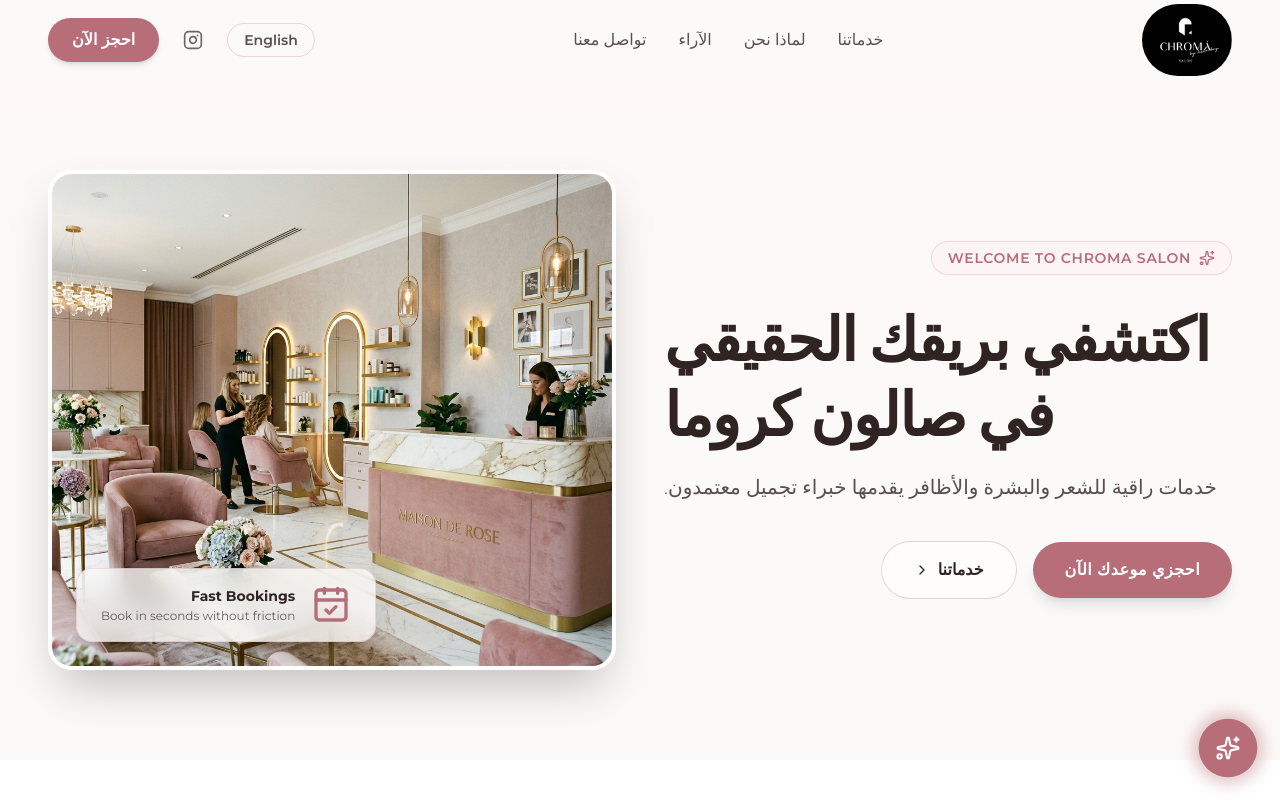
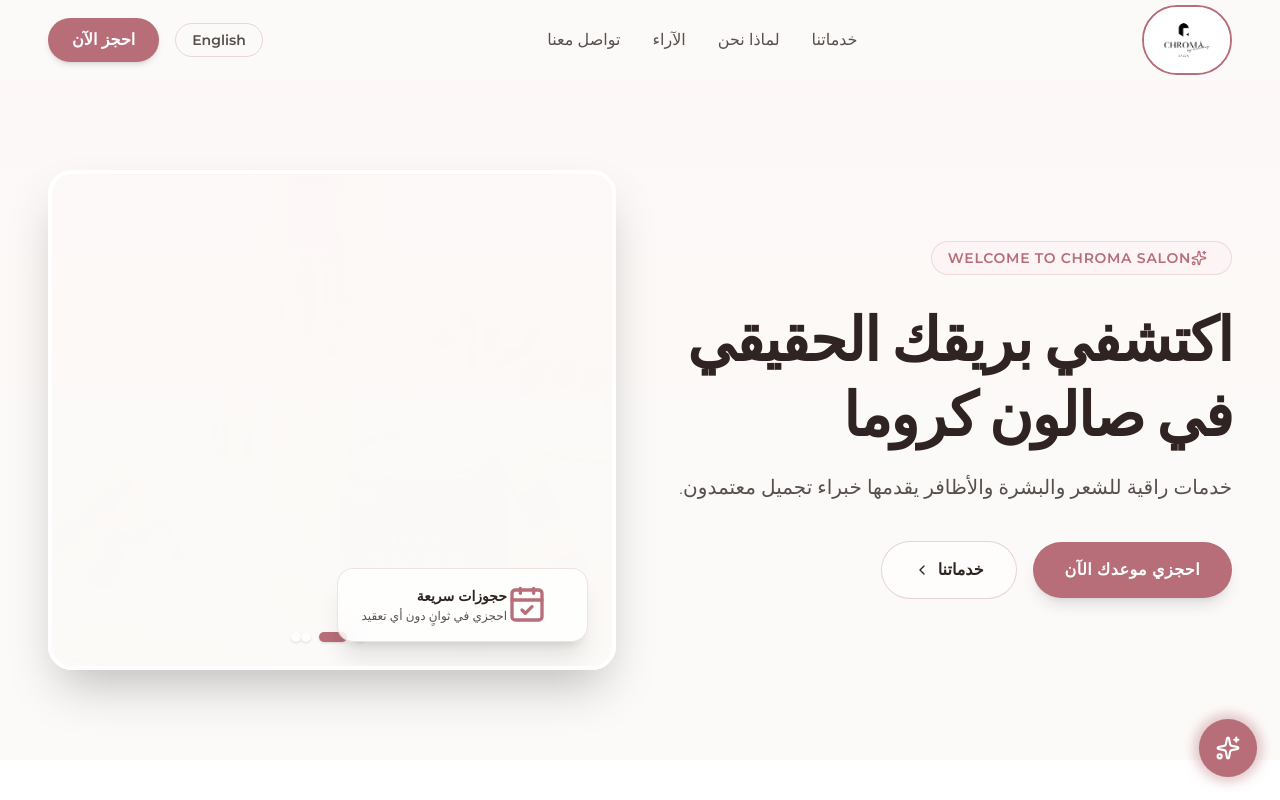
Before and after one commit to youssef-shaaban-dev/chroma-salon, a Next.js app: page /ar in a window 1280 px wide. Shown: the top 800 px of the page. Built offline with nearby package versions, Linux system fonts and the light colour scheme; a web font is replaced by a local one.

Commit message:
feat: implement localization and footer component for Chroma Salon website

```diff
--- a/messages/ar.json
+++ b/messages/ar.json
@@ -10,7 +10,9 @@
     "hero": {
       "h1": "اكتشفي بريقك الحقيقي في صالون كروما",
       "sub": "خدمات راقية للشعر والبشرة والأظافر يقدمها خبراء تجميل معتمدون.",
-      "cta": "احجزي موعدك الآن"
+      "cta": "احجزي موعدك الآن",
+      "badgeTitle": "حجوزات سريعة",
+      "badgeDesc": "احجزي في ثوانٍ دون أي تعقيد"
     },
     "whyUs": {
       "title": "لماذا تختارين صالون كروما",
@@ -111,7 +113,7 @@
       "info": "معلوماتنا",
       "help": "مساعدة فورية",
       "hours": "أوقات العمل: من الإثنين إلى السبت: 10 صباحًا - 9 مساءً | الأحد: مغلق",
-      "location": "جادة الجمال الفاخر، منطقة أب تاون، الطابق الخامس",
+      "location": "شارع فوزي المغربي، عمان، الأردن",
       "copy": "© 2026 صالون كروما. جميع الحقوق محفوظة.",
       "callUs": "اتصل بنا الآن",
       "chatUs": "الواتساب"
--- a/messages/en.json
+++ b/messages/en.json
@@ -10,7 +10,9 @@
     "hero": {
       "h1": "Discover Your True Radiance at Chroma Salon",
       "sub": "Premium hair, skin, and nail services by certified beauty experts.",
-      "cta": "Book Your Appointment Now"
+      "cta": "Book Your Appointment Now",
+      "badgeTitle": "Fast Bookings",
+      "badgeDesc": "Book in seconds without friction"
     },
     "whyUs": {
       "title": "Why Choose Chroma Salon",
@@ -111,7 +113,7 @@
       "info": "Our Information",
       "help": "Instant Help",
       "hours": "Hours: Mon - Sat: 10am - 9pm | Sun: Closed",
-      "location": "Luxury Beauty Blvd, Uptown District, 5th Floor",
+      "location": "Fawzi Al-Mughrabi St., Amman, Jordan",
       "copy": "© 2026 Chroma Salon. All Rights Reserved.",
       "callUs": "Call Us Now",
       "chatUs": "WhatsApp"
--- a/src/app/[locale]/HomeClient.tsx
+++ b/src/app/[locale]/HomeClient.tsx
@@ -8,7 +8,6 @@ import Services from "../../components/Services";
 import GallerySection from "../../components/GallerySection";
 import Testimonials from "../../components/Testimonials";
 import FaqSection from "../../components/FaqSection";
-import CtaSection from "../../components/CtaSection";
 import Footer from "../../components/Footer";
 import FloatingContact from "../../components/FloatingContact";
 import { PageData } from "../../lib/data";
@@ -53,7 +52,6 @@ export default function HomeClient({
         <GallerySection t={t} />
         <Testimonials t={t} />
         <FaqSection t={t} />
-        <CtaSection t={t} />
       </main>
       <Footer t={t} scrollToSection={scrollToSection} />
     </div>
--- a/src/components/Footer.tsx
+++ b/src/components/Footer.tsx
@@ -1,7 +1,7 @@
 "use client";
 
 import Image from "next/image";
-import { Sparkles, Phone, MessageCircle } from "lucide-react";
+import { Phone, MessageCircle, MapPin } from "lucide-react";
 import { InstagramIcon } from "./InstagramIcon";
 
 
@@ -58,7 +58,17 @@ export default function Footer({ t, scrollToSection }: FooterProps) {
             {t.footer.info}
           </h4>
           <p className="text-sm font-light text-white/70">{t.footer.hours}</p>
-          <p className="text-sm font-light text-white/70">{t.footer.location}</p>
+          <p className="text-sm font-light text-white/70">
+            <a
+              href="https://www.google.com/maps/search/?api=1&query=Chroma+by+Hair+Boy+Amman"
+              target="_blank"
+              rel="noopener noreferrer"
+              className="hover:text-brand-rose hover:underline underline-offset-4 flex items-center gap-2 transition duration-200"
+            >
+              <MapPin className="w-4 h-4 text-brand-rose flex-shrink-0" />
+              <span>{t.footer.location}</span>
+            </a>
+          </p>
         </div>
 
         {/* Call to Action Call now */}
@@ -98,12 +108,14 @@ export default function Footer({ t, scrollToSection }: FooterProps) {
           >
             {t.nav.services}
           </button>
-          <button
-            onClick={() => scrollToSection("booking")}
+          <a
+            href="https://wa.me/962799639434"
+            target="_blank"
+            rel="noopener noreferrer"
             className="hover:text-brand-rose transition duration-200"
           >
             {t.nav.bookBtn}
-          </button>
+          </a>
         </div>
       </div>
     </footer>
--- a/src/components/GallerySection.tsx
+++ b/src/components/GallerySection.tsx
@@ -1,6 +1,5 @@
 "use client";
 
-import Image from "next/image";
 import { motion } from "framer-motion";
 import { PageData, fadeInUp, staggerContainer } from "../lib/data";
 
@@ -8,11 +7,11 @@ interface GallerySectionProps {
   t: PageData;
 }
 
-const GALLERY_IMAGES = [
-  { src: "/hero.png", alt: "Signature Hairstyling" },
-  { src: "/services.png", alt: "Skincare Transformation" },
-  { src: "/skincare_treatment.png", alt: "Bridal Glow" },
-  { src: "/bridal_styling.png", alt: "Ultimate Care" },
+const GALLERY_ITEMS = [
+  { src: "/chroma.mp4", alt: "Signature Transformation", fallback: "/chroma.mp4" },
+  { src: "/chroma-2.mp4", alt: "Master Artistry", fallback: "/chroma-2.mp4" },
+  { src: "/chroma-3.mp4", alt: "Special Occasions & Styling", fallback: "/chroma.mp4" },
+  { src: "/chroma-4.mp4", alt: "Complete Luxury Care", fallback: "/chroma-2.mp4" },
 ];
 
 export default function GallerySection({ t }: GallerySectionProps) {
@@ -42,24 +41,38 @@ export default function GallerySection({ t }: GallerySectionProps) {
           whileInView="visible"
           viewport={{ once: true }}
           variants={staggerContainer}
-          className="grid grid-cols-1 sm:grid-cols-2 gap-8"
+          className="grid grid-cols-1 sm:grid-cols-2 lg:grid-cols-4 gap-8"
         >
-          {GALLERY_IMAGES.map((img, index) => (
+          {GALLERY_ITEMS.map((item, index) => (
             <motion.div
               key={index}
               variants={fadeInUp}
               whileHover={{ scale: 1.02 }}
-              className="relative aspect-[4/3] rounded-3xl overflow-hidden shadow-md border border-brand-rose/15 group"
+              className="relative aspect-[4/5] sm:aspect-[9/16] rounded-3xl overflow-hidden shadow-md border border-brand-rose/15 bg-brand-dark flex flex-col justify-between group select-none"
             >
-              <Image
-                src={img.src}
-                alt={img.alt}
-                fill
-                sizes="(max-width: 768px) 100vw, 50vw"
-                className="object-cover object-center transform group-hover:scale-105 transition duration-500"
+              <video
+                src={item.src}
+                autoPlay
+                muted
+                loop
+                playsInline
+                onError={(e) => {
+                  e.currentTarget.src = item.fallback;
+                }}
+                className="w-full h-full object-cover object-center transform group-hover:scale-105 transition duration-500 select-none pointer-events-auto"
               />
-              <div className="absolute inset-0 bg-gradient-to-t from-brand-dark/50 via-transparent to-transparent opacity-0 group-hover:opacity-100 transition duration-300 flex items-end p-6">
-                <span className="text-white font-semibold text-lg">{img.alt}</span>
+
+              {/* Shared Glassmorphic Bottom Overlay */}
+              <div className="absolute bottom-0 inset-x-0 h-16 bg-white/70 hover:bg-white/90 backdrop-blur-md border-t border-brand-rose/15 transition duration-300 flex items-center justify-between px-5 z-20 select-none">
+                <span className="text-brand-dark font-bold text-sm sm:text-base tracking-wide truncate">
+                  {item.alt}
+                </span>
+                <span className="flex items-center space-x-1.5 rtl:space-x-reverse flex-shrink-0">
+                  <span className="w-2 h-2 rounded-full bg-brand-rose animate-pulse" />
+                  <span className="text-brand-rose font-bold text-xs uppercase tracking-wider">
+                    Live
+                  </span>
+                </span>
               </div>
             </motion.div>
           ))}
--- a/src/components/Header.tsx
+++ b/src/components/Header.tsx
@@ -5,7 +5,6 @@ import Image from "next/image";
 import { motion, AnimatePresence } from "framer-motion";
 import { Menu, X } from "lucide-react";
 import { useLocale } from "next-intl";
-import { InstagramIcon } from "./InstagramIcon";
 import { PageData } from "../lib/data";
 
 interface HeaderProps {
@@ -39,11 +38,11 @@ export default function Header({ t, scrolled, scrollToSection }: HeaderProps) {
           onClick={() => window.scrollTo({ top: 0, behavior: "smooth" })}
         >
           <Image
-            src="/black-logo.jpeg"
+            src="/white-logo.jpg"
             alt="Chroma Salon Logo"
             width={90}
             height={90}
-            className="rounded-full object-cover"
+            className="rounded-full object-cover border-2 border-brand-rose"
           />
         </div>
 
@@ -68,12 +67,14 @@ export default function Header({ t, scrolled, scrollToSection }: HeaderProps) {
           >
             {t.nav.testimonials}
           </button>
-          <button
-            onClick={() => handleLinkClick("cta")}
+          <a
+            href="https://wa.me/962799639434"
+            target="_blank"
+            rel="noopener noreferrer"
             className="text-brand-dark/80 hover:text-brand-rose font-medium transition duration-200"
           >
             {t.nav.contact}
-          </button>
+          </a>
         </nav>
 
         {/* Desktop Right Side CTAs */}
@@ -85,19 +86,13 @@ export default function Header({ t, scrolled, scrollToSection }: HeaderProps) {
             {locale === "en" ? "عربي" : "English"}
           </a>
           <a
-            href="https://www.instagram.com/chroma.byhairboy?igsh=M2d6YjlzajU4dnJs"
+            href="https://wa.me/962799639434"
             target="_blank"
             rel="noopener noreferrer"
-            className="p-2 text-brand-dark/70 hover:text-brand-rose transition duration-200"
-          >
-            <InstagramIcon className="w-5 h-5" />
-          </a>
-          <button
-            onClick={() => handleLinkClick("cta")}
             className="bg-brand-rose text-white hover:bg-brand-rose/90 px-6 py-2.5 rounded-full font-semibold shadow-md hover:shadow-brand-rose/20 transform transition hover:-translate-y-0.5 duration-200"
           >
             {t.nav.bookBtn}
-          </button>
+          </a>
         </div>
 
 
@@ -140,20 +135,14 @@ export default function Header({ t, scrolled, scrollToSection }: HeaderProps) {
               >
                 {t.nav.testimonials}
               </button>
-              <button
-                onClick={() => handleLinkClick("cta")}
+              <a
+                href="https://wa.me/962799639434"
+                target="_blank"
+                rel="noopener noreferrer"
+                onClick={() => setMobileMenuOpen(false)}
                 className="text-brand-dark hover:text-brand-rose transition duration-200 text-left"
               >
                 {t.nav.contact}
-              </button>
-              <a
-                href="https://www.instagram.com/chroma.byhairboy?igsh=M2d6YjlzajU4dnJs"
-                target="_blank"
-                rel="noopener noreferrer"
-                className="text-brand-dark hover:text-brand-rose transition duration-200 flex items-center justify-between"
-              >
-                <span>Instagram</span>
-                <InstagramIcon className="w-5 h-5" />
               </a>
               <a
                 href={locale === "en" ? "/ar" : "/en"}
@@ -164,12 +153,15 @@ export default function Header({ t, scrolled, scrollToSection }: HeaderProps) {
                   {locale === "en" ? "عربي" : "EN"}
                 </span>
               </a>
-              <button
-                onClick={() => handleLinkClick("cta")}
-                className="bg-brand-rose text-white w-full py-3 rounded-full text-center font-semibold shadow-md hover:shadow-brand-rose/20 transform hover:-translate-y-0.5 duration-200"
+              <a
+                href="https://wa.me/962799639434"
+                target="_blank"
+                rel="noopener noreferrer"
+                onClick={() => setMobileMenuOpen(false)}
+                className="bg-brand-rose text-white w-full py-3 rounded-full text-center font-semibold shadow-md hover:shadow-brand-rose/20 transform hover:-translate-y-0.5 duration-200 block"
               >
                 {t.nav.bookBtn}
-              </button>
+              </a>
 
             </div>
           </motion.div>
--- a/src/components/Hero.tsx
+++ b/src/components/Hero.tsx
@@ -1,8 +1,9 @@
 "use client";
 
+import { useState, useEffect } from "react";
 import Image from "next/image";
-import { motion } from "framer-motion";
-import { Sparkles, CalendarCheck, ChevronRight } from "lucide-react";
+import { motion, AnimatePresence } from "framer-motion";
+import { Sparkles, CalendarCheck, ChevronRight, ChevronLeft } from "lucide-react";
 import { fadeInUp, PageData } from "../lib/data";
 
 interface HeroProps {
@@ -10,10 +11,25 @@ interface HeroProps {
   scrollToSection: (id: string) => void;
 }
 
+const slides = [
+  { src: "/hero.png", alt: "Chroma Salon Premium Hair" },
+  { src: "/services.png", alt: "Advanced Skincare Facials" },
+  { src: "/bridal_styling.png", alt: "Exquisite Bridal Transformations" },
+  { src: "/skincare_treatment.png", alt: "Certified Salon Experts" },
+];
+
 export default function Hero({ t, scrollToSection }: HeroProps) {
+  const [activeIndex, setActiveIndex] = useState(0);
+
+  useEffect(() => {
+    const interval = setInterval(() => {
+      setActiveIndex((prev) => (prev + 1) % slides.length);
+    }, 5000);
+    return () => clearInterval(interval);
+  }, []);
 
   return (
-    <section className="relative min-h-[85vh] flex items-center justify-center py-16 px-6 lg:px-12 bg-gradient-to-b from-brand-rose-light/40 via-transparent to-transparent">
+    <section className="relative min-h-[85vh] flex items-center justify-center py-16 px-6 lg:px-12 bg-linear-to-b from-brand-rose-light/40 via-transparent to-transparent">
       <div className="max-w-7xl mx-auto w-full grid grid-cols-1 lg:grid-cols-12 gap-12 items-center">
         {/* Left Content / Text */}
         <motion.div
@@ -21,9 +37,9 @@ export default function Hero({ t, scrollToSection }: HeroProps) {
           whileInView="visible"
           viewport={{ once: true }}
           variants={fadeInUp}
-          className="lg:col-span-6 flex flex-col justify-center space-y-6 text-left"
+          className="lg:col-span-6 flex flex-col justify-center space-y-6 text-left rtl:text-right"
         >
-          <div className="inline-flex items-center space-x-2 bg-brand-rose-light border border-brand-rose/20 px-4 py-1.5 rounded-full w-fit">
+          <div className="inline-flex items-center space-x-2 rtl:space-x-reverse bg-brand-rose-light border border-brand-rose/20 px-4 py-1.5 rounded-full w-fit">
             <Sparkles className="w-4 h-4 text-brand-rose" />
             <span className="text-sm font-semibold text-brand-rose uppercase tracking-wider">
               Welcome to Chroma Salon
@@ -37,48 +53,102 @@ export default function Hero({ t, scrollToSection }: HeroProps) {
           <p className="text-lg md:text-xl text-brand-dark/80 max-w-xl font-light">
             {t.hero.sub}
           </p>
-          <div className="flex flex-col sm:flex-row items-center gap-4 pt-4">
-            <motion.button
-              onClick={() => scrollToSection("cta")}
+          <div className="flex flex-col sm:flex-row items-center gap-4 pt-4 rtl:space-x-reverse">
+            <motion.a
+              href="https://wa.me/962799639434"
+              target="_blank"
+              rel="noopener noreferrer"
               whileHover={{ scale: 1.02 }}
               whileTap={{ scale: 0.98 }}
-              className="w-full sm:w-auto bg-brand-rose text-white text-base hover:bg-brand-rose/95 px-8 py-4 rounded-full font-bold text-center tracking-wide shadow-lg hover:shadow-brand-rose/30 transition duration-300"
+              className="w-full sm:w-auto bg-brand-rose text-white text-base hover:bg-brand-rose/95 px-8 py-4 rounded-full font-bold text-center tracking-wide shadow-lg hover:shadow-brand-rose/30 transition duration-300 block"
             >
               {t.hero.cta}
-            </motion.button>
+            </motion.a>
             <button
               onClick={() => scrollToSection("services")}
               className="w-full sm:w-auto flex items-center justify-center gap-2 border border-brand-rose/30 bg-white/60 hover:bg-white text-brand-dark text-base px-8 py-4 rounded-full font-bold transition duration-300"
             >
               <span>{t.nav.services}</span>
-              <ChevronRight className="w-4 h-4" />
+              <ChevronRight className="w-4 h-4 rtl:rotate-180" />
             </button>
           </div>
         </motion.div>
 
-        {/* Right Side / Premium Visual */}
+        {/* Right Side / Premium Visual Slider */}
         <motion.div
           initial={{ opacity: 0, scale: 0.95 }}
           whileInView={{ opacity: 1, scale: 1 }}
           viewport={{ once: true }}
           transition={{ duration: 0.9, delay: 0.2, ease: [0.16, 1, 0.3, 1] }}
-          className="lg:col-span-6 relative aspect-square sm:aspect-video lg:aspect-auto w-full h-[400px] sm:h-[500px] rounded-3xl overflow-hidden shadow-2xl border-4 border-white"
+          className="lg:col-span-6 relative aspect-square sm:aspect-video lg:aspect-auto w-full h-[400px] sm:h-[500px] rounded-3xl overflow-hidden shadow-2xl border-4 border-white select-none group"
         >
-          <Image
-            src="/hero.png"
-            alt="Chroma Salon Luxury Aesthetic"
-            fill
-            priority
-            sizes="(max-width: 768px) 100vw, 50vw"
-            className="object-cover object-center transition duration-500 hover:scale-105"
-          />
+          <AnimatePresence mode="wait">
+            <motion.div
+              key={activeIndex}
+              initial={{ opacity: 0, scale: 1.05 }}
+              animate={{ opacity: 1, scale: 1 }}
+              exit={{ opacity: 0, scale: 0.95 }}
+              transition={{ duration: 0.8, ease: "easeInOut" }}
+              className="absolute inset-0 w-full h-full"
+            >
+              <Image
+                src={slides[activeIndex].src}
+                alt={slides[activeIndex].alt}
+                fill
+                priority
+                sizes="(max-width: 768px) 100vw, 50vw"
+                className="object-cover object-center"
+              />
+            </motion.div>
+          </AnimatePresence>
+
+          {/* Navigation Arrows on Slider */}
+          <div className="absolute inset-x-4 top-1/2 -translate-y-1/2 flex justify-between items-center pointer-events-none opacity-0 group-hover:opacity-100 transition duration-300 z-20">
+            <button
+              onClick={(e) => {
+                e.stopPropagation();
+                setActiveIndex((prev) => (prev === 0 ? slides.length - 1 : prev - 1));
+              }}
+              className="w-11 h-11 rounded-full bg-white/40 hover:bg-white/90 backdrop-blur-md border border-white/20 text-brand-dark hover:text-brand-rose flex items-center justify-center pointer-events-auto transition duration-300 shadow-md hover:shadow-lg"
+              aria-label="Previous slide"
+            >
+              <ChevronLeft className="w-5 h-5 rtl:rotate-180" />
+            </button>
+            <button
+              onClick={(e) => {
+                e.stopPropagation();
+                setActiveIndex((prev) => (prev + 1) % slides.length);
+              }}
+              className="w-11 h-11 rounded-full bg-white/40 hover:bg-white/90 backdrop-blur-md border border-white/20 text-brand-dark hover:text-brand-rose flex items-center justify-center pointer-events-auto transition duration-300 shadow-md hover:shadow-lg"
+              aria-label="Next slide"
+            >
+              <ChevronRight className="w-5 h-5 rtl:rotate-180" />
+            </button>
+          </div>
+
+          {/* Dots Indicator */}
+          <div className="absolute bottom-6 inset-x-0 flex justify-center space-x-2 rtl:space-x-reverse z-20 pointer-events-auto select-none">
+            {slides.map((_, idx) => (
+              <button
+                key={idx}
+                onClick={() => setActiveIndex(idx)}
+                className={`h-2.5 rounded-full transition-all duration-300 shadow-sm ${
+                  activeIndex === idx
+                    ? "bg-brand-rose w-7 cursor-default"
+                    : "bg-white/60 hover:bg-white w-2.5 cursor-pointer"
+                }`}
+                aria-label={`Slide ${idx + 1}`}
+              />
+            ))}
+          </div>
+
           {/* Overlay Glass Badge */}
-          <div className="absolute bottom-6 left-6 bg-white/75 backdrop-blur-md px-6 py-4 rounded-2xl border border-brand-rose/20 max-w-xs shadow-xl hidden sm:flex items-center space-x-4">
+          <div className="absolute bottom-6 left-6 rtl:left-auto rtl:right-6 bg-white/75 backdrop-blur-md px-6 py-4 rounded-2xl border border-brand-rose/20 max-w-xs shadow-xl hidden sm:flex items-center space-x-4 rtl:space-x-reverse z-30 pointer-events-none select-none">
             <CalendarCheck className="w-10 h-10 text-brand-rose flex-shrink-0" />
             <div>
-              <h4 className="text-sm font-bold text-brand-dark">Fast Bookings</h4>
-              <p className="text-xs text-brand-dark/70 mt-0.5">
-                Book in seconds without friction
+              <h4 className="text-sm font-bold text-brand-dark">{t.hero.badgeTitle}</h4>
+              <p className="text-xs text-brand-dark/80 mt-0.5">
+                {t.hero.badgeDesc}
               </p>
             </div>
           </div>
--- a/src/lib/data.ts
+++ b/src/lib/data.ts
@@ -14,6 +14,8 @@ export const pageData = {
     h1: "Discover Your True Radiance at Chroma Salon",
     sub: "Premium hair, skin, and nail services by certified beauty experts.",
     cta: "Book Your Appointment Now",
+    badgeTitle: "Fast Bookings",
+    badgeDesc: "Book in seconds without friction",
   },
   whyUs: {
     title: "Why Choose Chroma Salon",
@@ -118,7 +120,7 @@ export const pageData = {
     info: "Our Information",
     help: "Instant Help",
     hours: "Hours: Mon - Sat: 10am - 9pm | Sun: Closed",
-    location: "Luxury Beauty Blvd, Uptown District, 5th Floor",
+    location: "Fawzi Al-Mughrabi St., Amman, Jordan",
     copy: "© 2026 Chroma Salon. All Rights Reserved.",
     callUs: "Call Us Now",
     chatUs: "WhatsApp",
```
Also changed, not shown: 2 other files (tests, documents, lock files or other folders).
